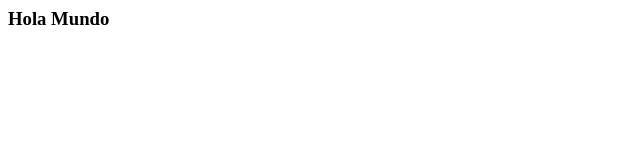
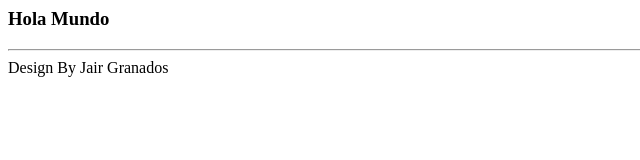
Before and after one commit to jewelco/mytestgit, a plain HTML site: page index.html in a window 1280 px wide. Shown: the whole page, without its empty margins (0-640 px from the left). Drawn offline with Linux system fonts and the light colour scheme.

Commit message:
actualice mi nombre en el index

```diff
--- a/index.html
+++ b/index.html
@@ -4,5 +4,7 @@
 </head>
 <body id="index" onload="">
 	<h3>Hola Mundo</h3>
+	<hr/>
+	Design By Jair Granados
 </body>
 </html>
```
